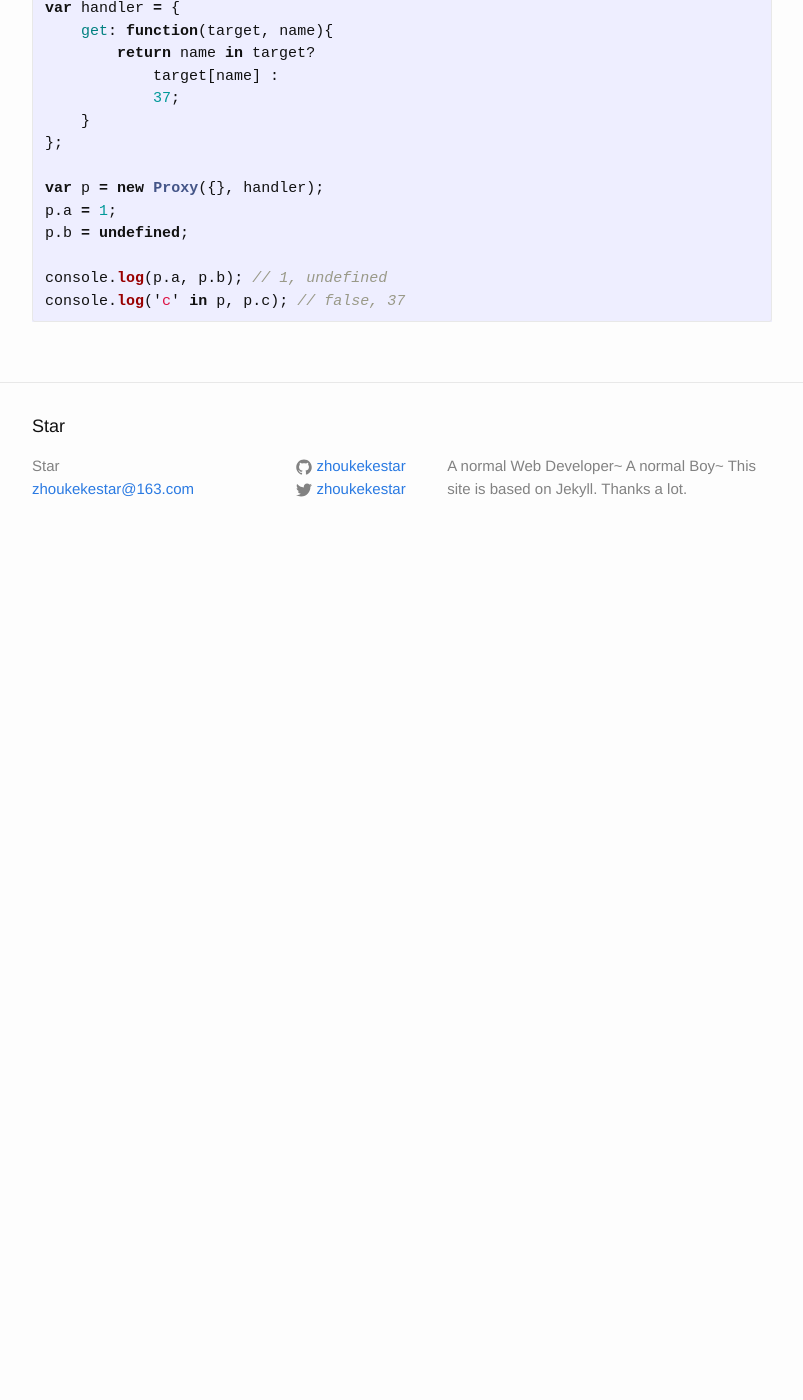
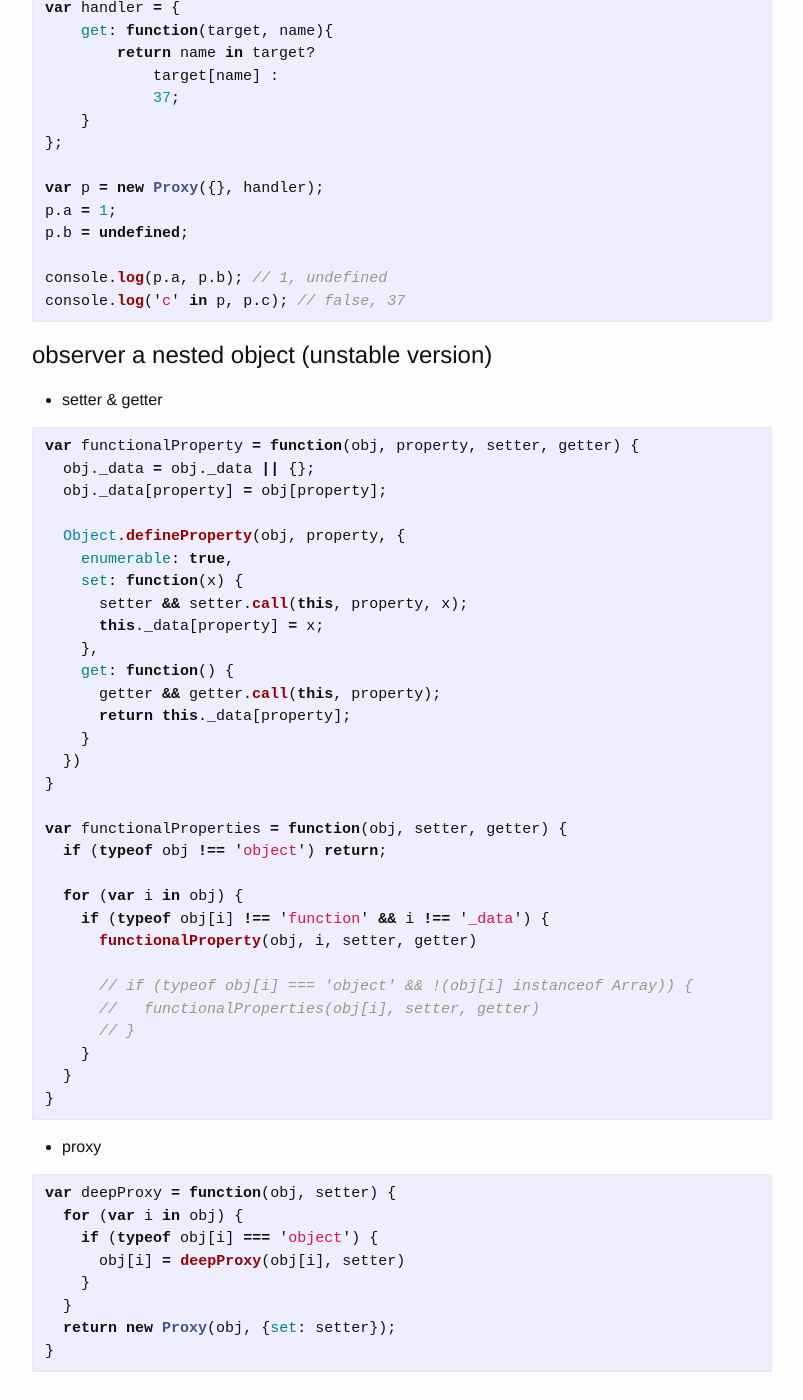
Before and after one commit to zhoukekestar/notes, a Jekyll site: the page built from _posts/2016-12-19-observer.md, in a window 1280 px wide and 1400 px high, scrolled down 2827 px. Shown: the whole window, without its empty margins (238-1041 px from the left). Built offline with Jekyll 4.4.1, drawn with Linux system fonts in a browser that asks for light colours; before the commit the page ends 3387 px from its top, so only the background shows below that.

Commit message:
Added observer

````diff
--- a/_posts/2016-12-19-observer.md
+++ b/_posts/2016-12-19-observer.md
@@ -92,6 +92,7 @@ Object.seal(obj);
 ```
 
 # MutationObserver
+
 * [Doc](https://developer.mozilla.org/en-US/docs/Web/API/MutationObserver)
 * [caniuse](http://caniuse.com/#search=Mutation%20Observer)
 * Example:
@@ -116,7 +117,9 @@ observer.observe(target, config);
 // later, you can stop observing
 observer.disconnect();
 ```
+
 # Proxy
+
 * [Doc](https://developer.mozilla.org/en/docs/Web/JavaScript/Reference/Global_Objects/Proxy)
 * [caniuse](http://caniuse.com/#search=Proxy)
 * [proxy-polyfill](https://github.com/GoogleChrome/proxy-polyfill), [harmony-reflect](https://github.com/tvcutsem/harmony-reflect)
@@ -138,3 +141,53 @@ p.b = undefined;
 console.log(p.a, p.b); // 1, undefined
 console.log('c' in p, p.c); // false, 37
 ```
+
+# observer a nested object (unstable version)
+
+* setter & getter
+
+```js
+var functionalProperty = function(obj, property, setter, getter) {
+  obj._data = obj._data || {};
+  obj._data[property] = obj[property];
+
+  Object.defineProperty(obj, property, {
+    enumerable: true,
+    set: function(x) {
+      setter && setter.call(this, property, x);
+      this._data[property] = x;
+    },
+    get: function() {
+      getter && getter.call(this, property);
+      return this._data[property];
+    }
+  })
+}
+
+var functionalProperties = function(obj, setter, getter) {
+  if (typeof obj !== 'object') return;
+
+  for (var i in obj) {
+    if (typeof obj[i] !== 'function' && i !== '_data') {
+      functionalProperty(obj, i, setter, getter)
+
+      // if (typeof obj[i] === 'object' && !(obj[i] instanceof Array)) {
+      //   functionalProperties(obj[i], setter, getter)
+      // }
+    }
+  }
+}
+```
+
+* proxy
+
+```js
+var deepProxy = function(obj, setter) {
+  for (var i in obj) {
+    if (typeof obj[i] === 'object') {
+      obj[i] = deepProxy(obj[i], setter)
+    }
+  }
+  return new Proxy(obj, {set: setter});
+}
+```
````
